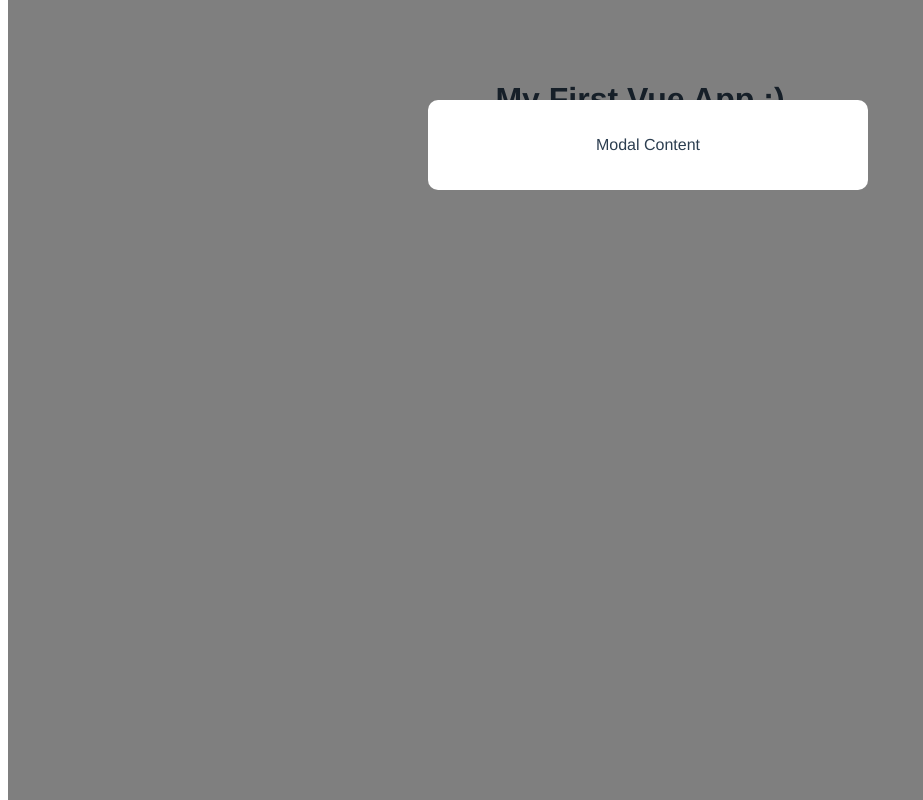
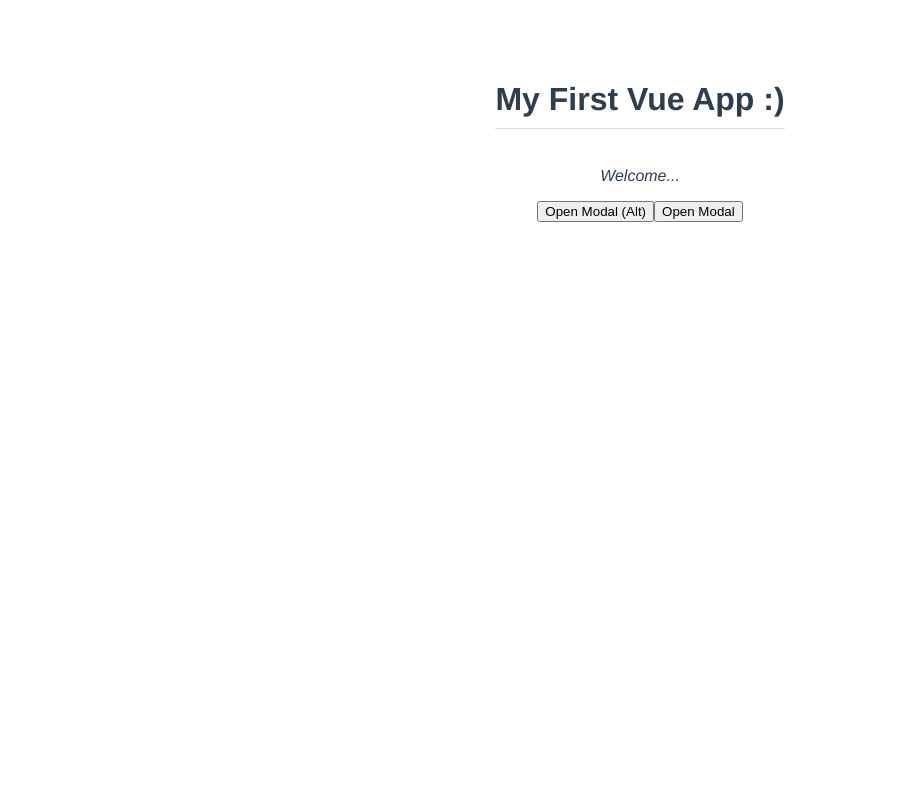
Before and after one commit to saulomas/Learning-TheNetNinja-Vue3, a Vue app: page / in a window 1280 px wide. Shown: the whole page, without its empty margins (0-923 px from the left). Built offline with nearby package versions, Linux system fonts and the light colour scheme.

Commit message:
Conclusão da aula 5

```diff
--- a/public/index.html
+++ b/public/index.html
@@ -13,5 +13,6 @@
     </noscript>
     <div id="app"></div>
     <!-- built files will be auto injected -->
+    <div id="modals"></div>
   </body>
 </html>
--- a/src/App.vue
+++ b/src/App.vue
@@ -1,6 +1,26 @@
 <template>
   <h1>{{ title }}</h1>
-  <Modal />
+  <p>Welcome...</p>
+  <teleport to="#modals" v-if="showModal">
+    <Modal theme="" @close="toggleModal">
+      <template v-slot:links>
+        <a href="#">Sign up now</a>
+        <a href="#">More info</a>
+      </template>
+      <h1>Ninja Givaway</h1>
+      <p>Grab your ninja swag for half price!</p>
+    </Modal>
+  </teleport>
+
+  <teleport to="#modals" v-if="showModalTwo">
+    <Modal @close="toggleModalTwo">
+      <h1>Sign up to the newsletter</h1>
+      <p>For updates and promo codes!</p>
+    </Modal>
+  </teleport>
+
+  <button @click.alt="toggleModal">Open Modal (Alt)</button>
+  <button @click="toggleModalTwo">Open Modal</button>
 </template>
 
 <script>
@@ -11,14 +31,24 @@
   components: { Modal },
   data() {
     return {
-      title: 'My First Vue App :)'
+      title: 'My First Vue App :)',
+      showModal: false,
+      showModalTwo: false
+    }
+  },
+  methods: {
+    toggleModal() {
+      this.showModal = !this.showModal
+    },
+    toggleModalTwo() {
+      this.showModalTwo = !this.showModalTwo
     }
   }
 }
 </script>
 
 <style>
-#app {
+#app, #modals {
   font-family: Avenir, Helvetica, Arial, sans-serif;
   -webkit-font-smoothing: antialiased;
   -moz-osx-font-smoothing: grayscale;
--- /dev/null
+++ b/src/assets/global.css
@@ -0,0 +1,7 @@
+body {
+    margin: 0;
+  }
+
+p {
+font-style: italic;
+}
--- a/src/components/Modal.vue
+++ b/src/components/Modal.vue
@@ -1,10 +1,24 @@
 <template>
-  <div class="backdrop">
-    <div class="modal">
-      <p>Modal Content</p>
+  <div class="backdrop" @click.self="closeModal">
+    <div class="modal" :class="{ sale: theme === 'sale' }">
+      <slot>Default content</slot>
+      <div class="actions">
+        <slot name="links"></slot>
+      </div>
     </div>
   </div>
 </template>
+
+<script>
+  export default {
+    props: ['theme'],
+    methods: {
+      closeModal() {
+        this.$emit('close')
+      }
+    }
+  }
+</script>
 
 <style>
   .backdrop {
@@ -21,4 +35,38 @@
     background: white;
     border-radius: 10px;
   }
+  .modal h1 {
+    color: #03cfb4;
+    border: none;
+    padding: 0;
+  }
+  .modal p {
+    font-style: normal;
+  }
+  .modal .actions {
+    text-align: center;
+    margin: 30px 0 10px 0;
+    color: #333;
+  }
+  .modal .actions a {
+    color: #333;
+    padding: 8px;
+    border: 1px solid #eee;
+    border-radius: 4px;
+    text-decoration: none;
+    margin: 10px;
+  }
+  .modal.sale {
+    background: crimson;
+    color: white;
+  }
+  .modal.sale h1 {
+    color: white;
+  }
+  .modal.sale .actions {
+    color: white;
+  }
+  .modal.sale .actions a {
+    color: white;
+  }
 </style>
--- a/src/main.js
+++ b/src/main.js
@@ -1,4 +1,5 @@
 import { createApp } from 'vue'
 import App from './App.vue'
+import './assets/global.css'
 
 createApp(App).mount('#app')
```
Also changed, not shown: 1 other file (tests, documents, lock files or other folders).
